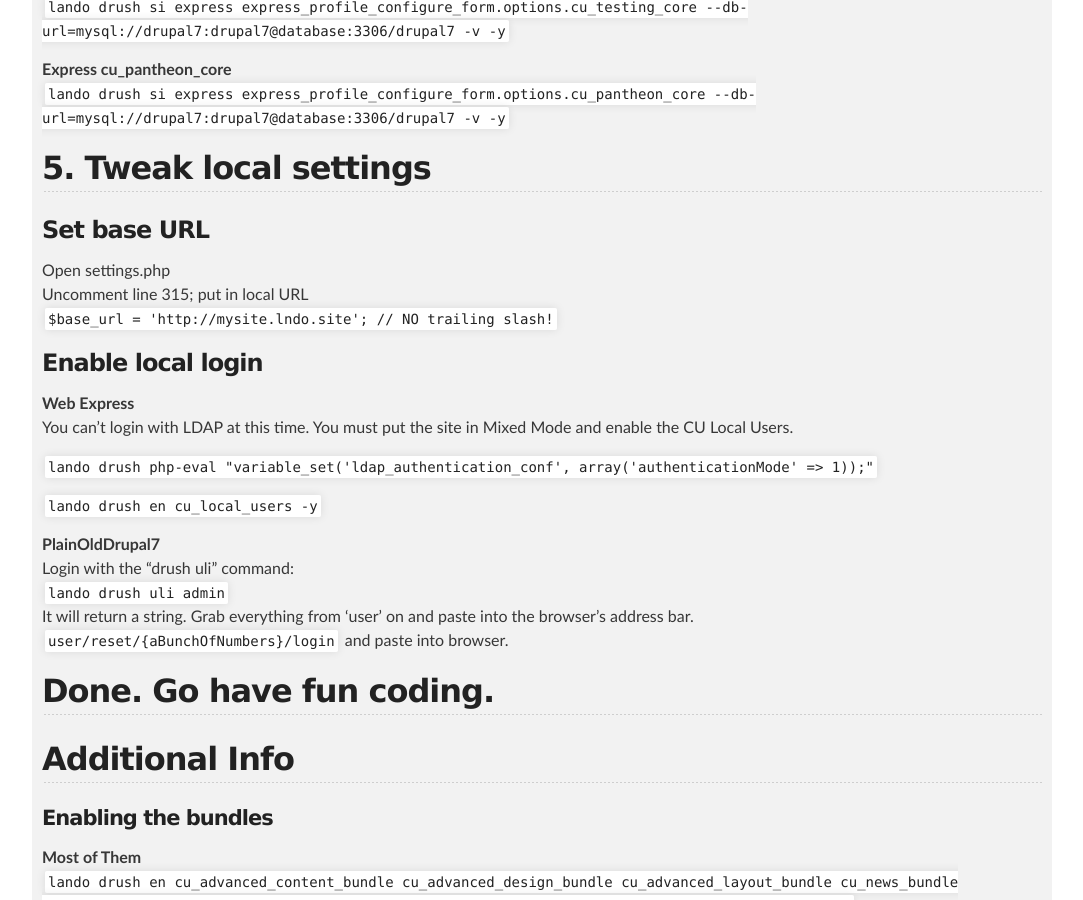
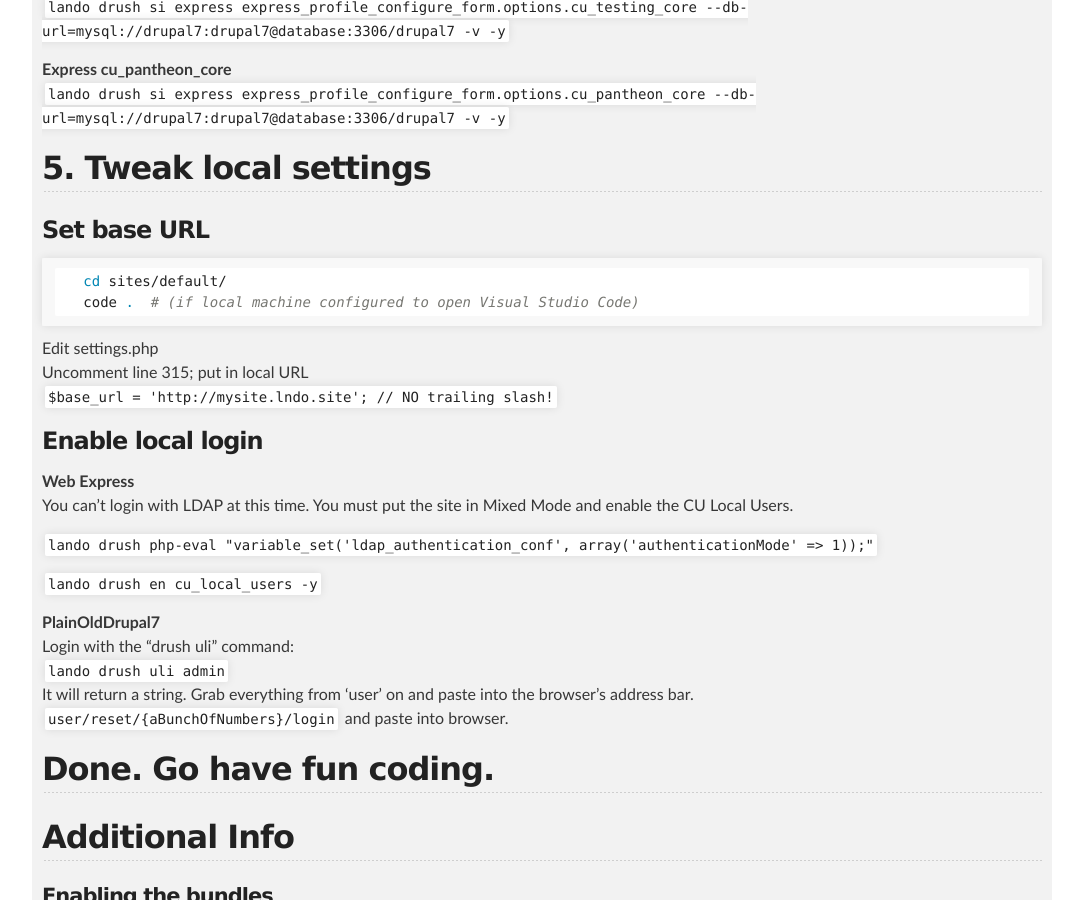
Before and after one commit to cathysnider/cathysnider.github.io, a Jekyll site: the page built from lando.md, in a window 1280 px wide and 900 px high, scrolled down 1692 px. Shown: the whole window, without its empty margins (98-1181 px from the left). Built offline with Jekyll 4.4.1, drawn with Linux system fonts in a browser that asks for light colours.

Commit message:
editing settings.php

````diff
--- a/lando.md
+++ b/lando.md
@@ -70,9 +70,14 @@ The database name, login and password are all ‘drupal7.’
 
 ### Set base URL
 
-   Open settings.php <br />
+   ```sh
+   cd sites/default/
+   code .  # (if local machine configured to open Visual Studio Code)
+   ```
+   Edit settings.php <br />
    Uncomment line 315; put in local URL <br />
    `$base_url = 'http://mysite.lndo.site';  // NO trailing slash!`
+
 
 ### Enable local login
 
````
